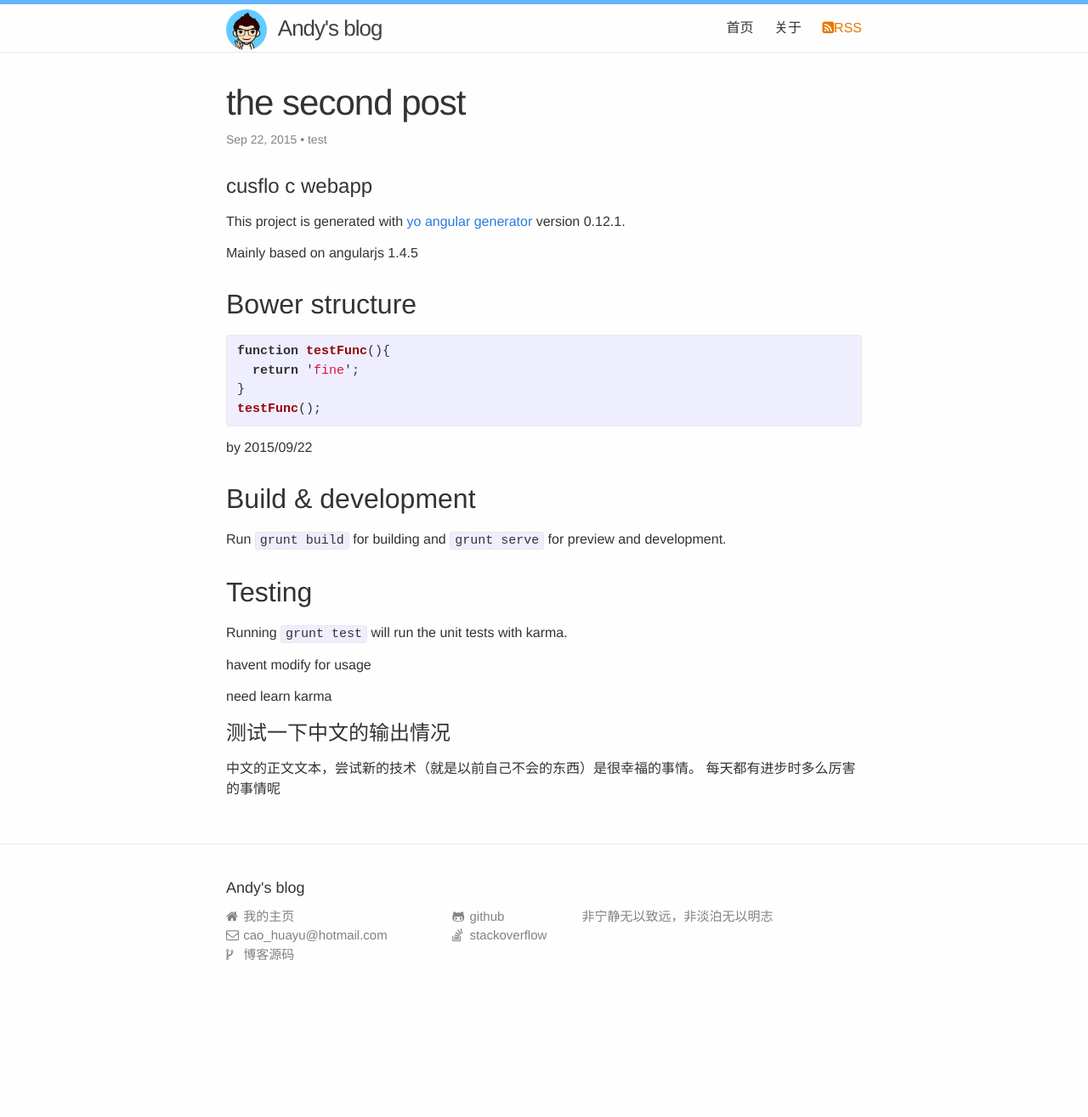
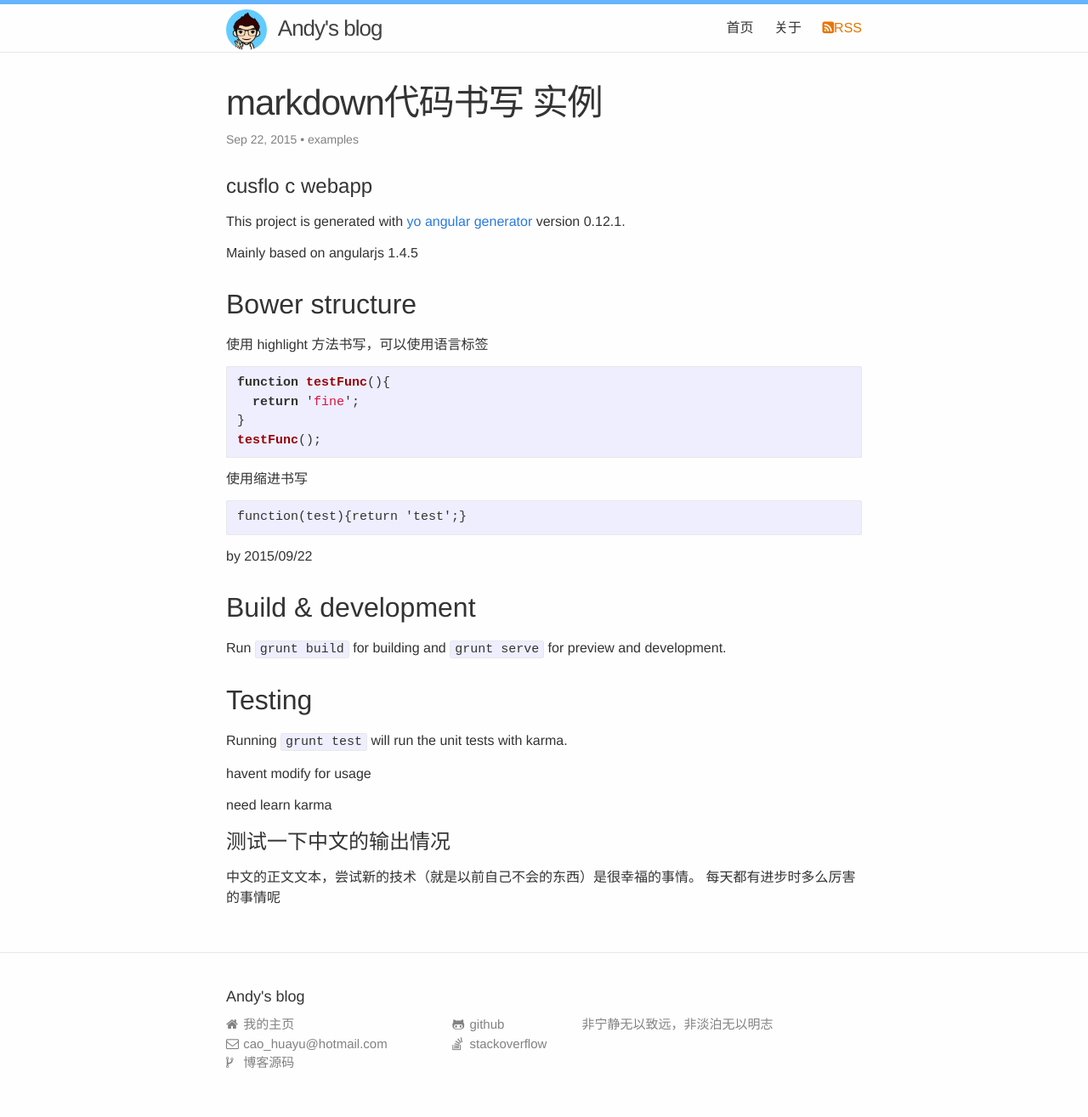
Before and after one commit to andycao/blogs, a Jekyll site: the page built from _posts/2015-09-22-代码书写实例.md, in a window 1280 px wide. Shown: the whole page at 85% size. Built offline with Jekyll 4.4.1, drawn with Linux system fonts in a browser that asks for light colours; before the commit the page ends 1187 px from its top, so only the background shows below that.

Commit message:
new post

```diff
--- a/_posts/2015-09-22-second-blog.md
+++ b/_posts/2015-09-22-代码书写实例.md
@@ -1,8 +1,8 @@
 ---
 layout: post
-title:  "the second post"
+title:  "markdown代码书写 实例"
 date:   2015-09-22 17:10:10
-categories: test
+categories: examples
 ---
 # cusflo c webapp
 
@@ -12,12 +12,19 @@ version 0.12.1.
 Mainly based on angularjs 1.4.5
 
 ## Bower structure
+
+使用 highlight 方法书写，可以使用语言标签
+
 {% highlight js %}
 function testFunc(){
   return 'fine';
 }
 testFunc();
 {% endhighlight %}
+
+使用缩进书写
+
+	function(test){return 'test';}
 
 by 2015/09/22
 
--- a/_sass/_syntax-highlighting.scss
+++ b/_sass/_syntax-highlighting.scss
@@ -3,7 +3,7 @@
  * Syntax highlighting styles
  */
 .highlight {
-    background: #fff;
+    background: #eef;
     @extend %vertical-rhythm;
 
     .c     { color: #998; font-style: italic } // Comment
```
Also changed, not shown: _posts/2015-11-29-El Capitain Development Fix.md (added, +117 -0 lines), README.md.
